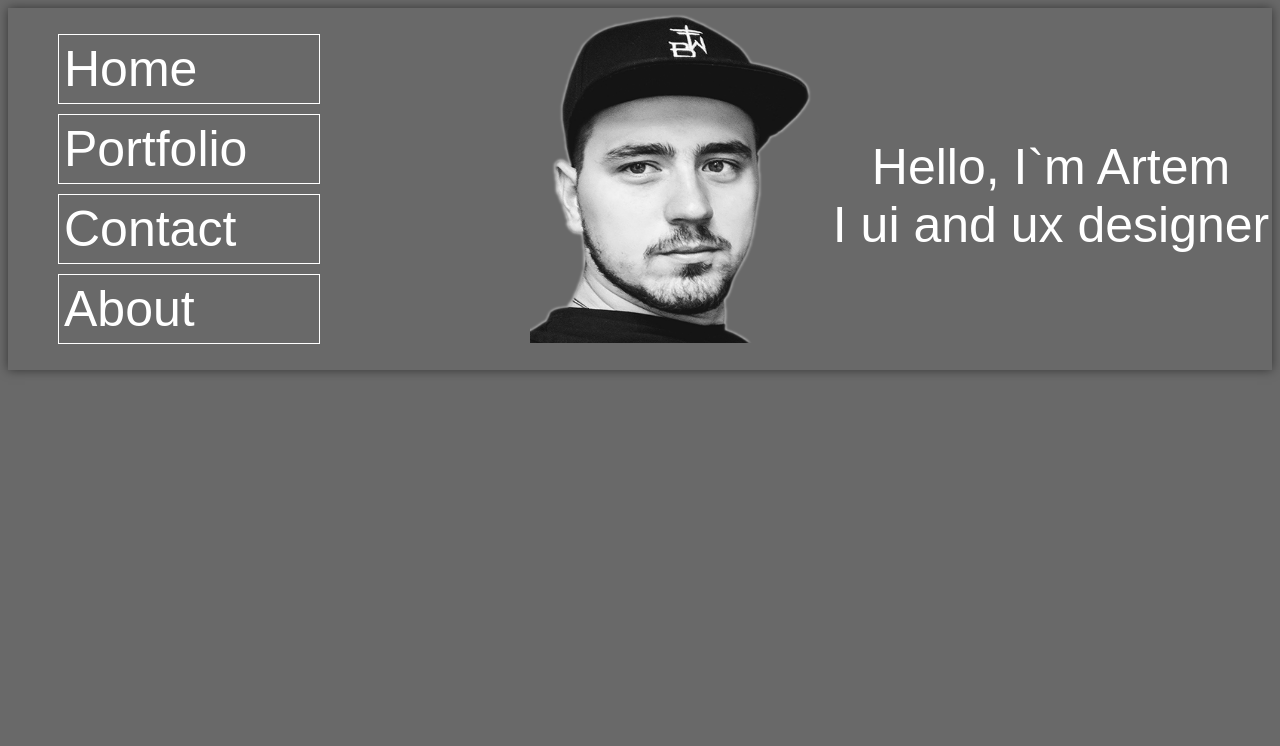
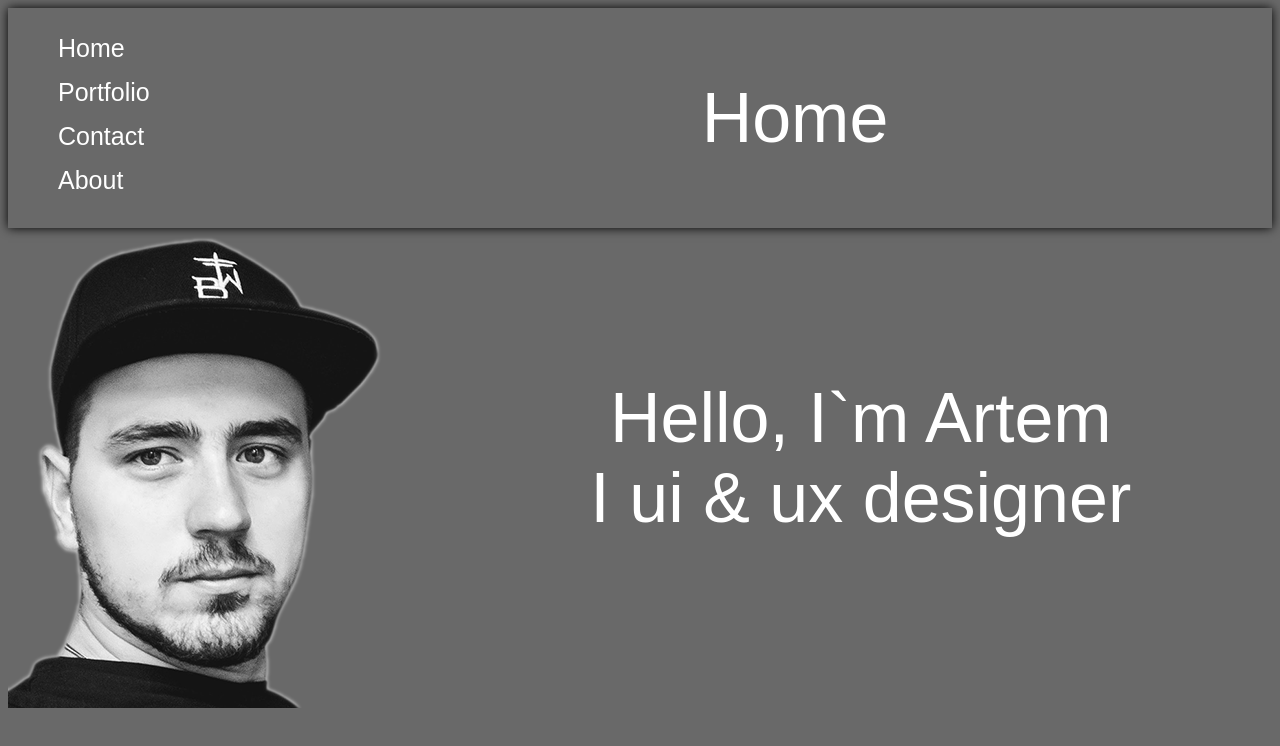
Before and after one commit to jonnytaddesky/Portfolio, a plain HTML site: page index.html in a window 1280 px wide. Drawn offline with Linux system fonts and the light colour scheme.

Commit message:
create home blank

```diff
--- a/index.html
+++ b/index.html
@@ -8,26 +8,33 @@
     <body>
         <div class="home">
             <ul class="home-ul">
-                <a href="">
+                <a href="" class="ul-home">
                     <li class="home-li">Home</li>
                 </a>
-                <a href="">
+                <a href="" class="ul-home">
                     <li class="home-li">Portfolio</li>
                 </a>
-                <a href="">
+                <a href="" class="ul-home">
                     <li class="home-li">Contact</li>
                 </a>
-                <a href="">
+                <a href="" class="ul-home">
                     <li class="home-li">About</li>
                 </a>
             </ul>
-            <div class="photo">
+            <div class="head">
+                <p>
+                    Home
+                </p>
+            </div>
+        </div>
+        <div class="photo-text">
+            <div class="home-photo">
                 <img src="../img/photo.png">
             </div>
-            <div class="head">
+            <div class="text-me">
                 <p>
-                    Hello, I`m Artem<br>
-                    I ui and ux designer
+                    Hello, I`m Artem <br>
+                    I ui & ux designer
                 </p>
             </div>
         </div>
--- a/style.css
+++ b/style.css
@@ -7,7 +7,7 @@ body {
     margin: 0;
     width: 100%;
     display: flex;
-    box-shadow:  0 0 10px rgba(0,0,0,0.5);
+    box-shadow:  0 0 10px rgba(0,0,0,7);
 }
 
 .home-li {
@@ -16,35 +16,49 @@ body {
     text-decoration: none;
     list-style: none;
     font-family: sans-serif;
-    font-size: 50px;
-    margin: 10px;
-    border: 1px solid white;
+    font-size: 25px;
+    margin: 5px;
     width: 250px;
     padding: 5px;
+    transition: .5s;
 }
 
 .head {
-    margin-top: 80px;
     text-align: center;
     justify-content: center;
     width: 100%;
     padding: 0;
     font-family: sans-serif;
-    font-size: 50px;
+    font-size: 70px;
     color: white;
 }
 
-img {
-    height: 335px;
-    width: 300px;
+.ul-home {
+    color: white;
+    text-decoration: none;
+    transition: .5s;
 }
 
-.photo {
-    padding-left: 200px;
-    width: 25%;
+.home-li:hover {
+    box-shadow: inset 0 0 0 2px white;
+    transition: .5s;
 }
 
-a {
+.photo-text {
+    width: 100%;
+    display: flex;
+}
+
+.home-photo {
+    width: 40%;
+}
+
+.text-me {
     color: white;
-    text-decoration: none;
+    width: 60%;
+    text-align: center;
+    font-family: sans-serif;
+    font-size: 70px;
+    padding: 30px;
+    margin: 50px 50px;
 }
```
